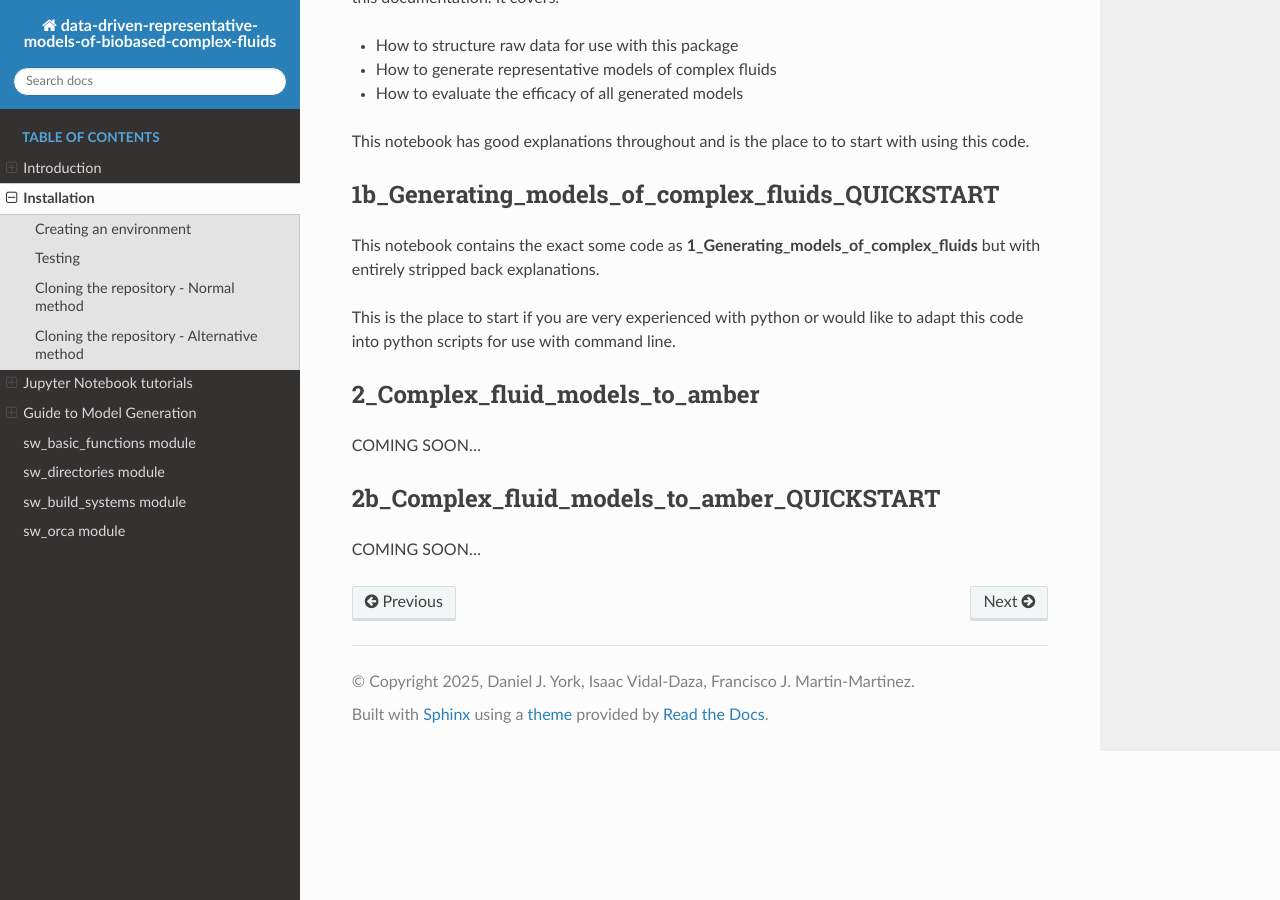
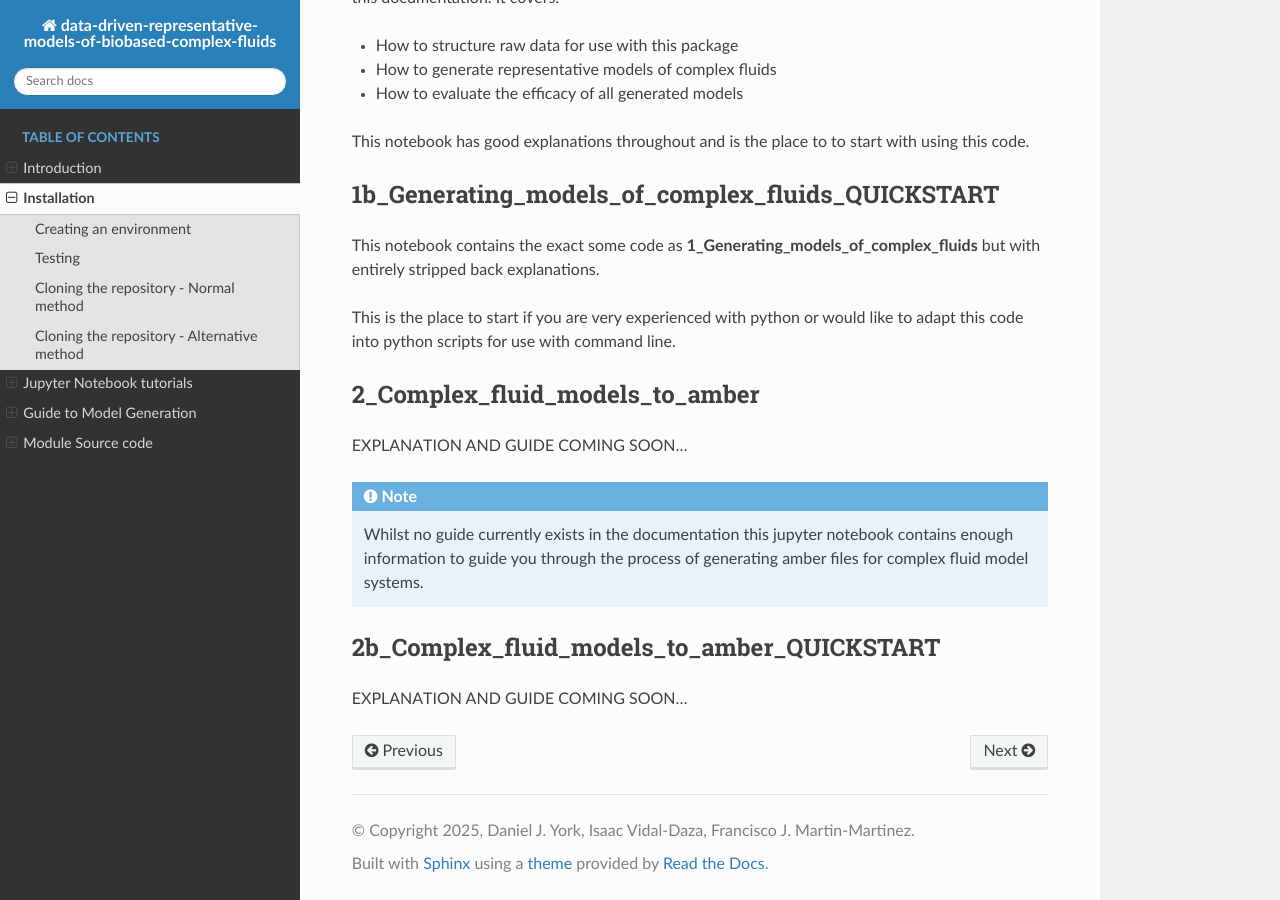
Before and after one commit to MMLabCodes/data-driven-representative-models-of-biobased-complex-fluids, a Sphinx documentation site: the page built from docs/installation.rst, in a window 1280 px wide and 900 px high, scrolled down 3451 px. Built offline with Sphinx 7.4.7 and the Read the Docs theme 3.1.0, drawn with Linux system fonts in a browser that asks for light colours; pages that are not in the unit, such as notebooks, are missing from menus.

Commit message:
Fix to index structure

```diff
--- a/docs/installation.rst
+++ b/docs/installation.rst
@@ -136,9 +136,16 @@
 
 2_Complex_fluid_models_to_amber
 -------------------------------
-COMING SOON...
+
+EXPLANATION AND GUIDE COMING SOON...
+
+.. note::
+
+   Whilst no guide currently exists in the documentation this jupyter notebook contains enough information to guide you through the process of generating
+   amber files for complex fluid model systems.
 
 
 2b_Complex_fluid_models_to_amber_QUICKSTART
 -------------------------------------------
-COMING SOON...
+
+EXPLANATION AND GUIDE COMING SOON...
--- a/docs/module_source_code.rst
+++ b/docs/module_source_code.rst
@@ -1,3 +1,6 @@
+Module Source code
+==================
+
 The source code and documented code can be found below.
 
 In some cases, there may be functions that do not appear in the code
```
